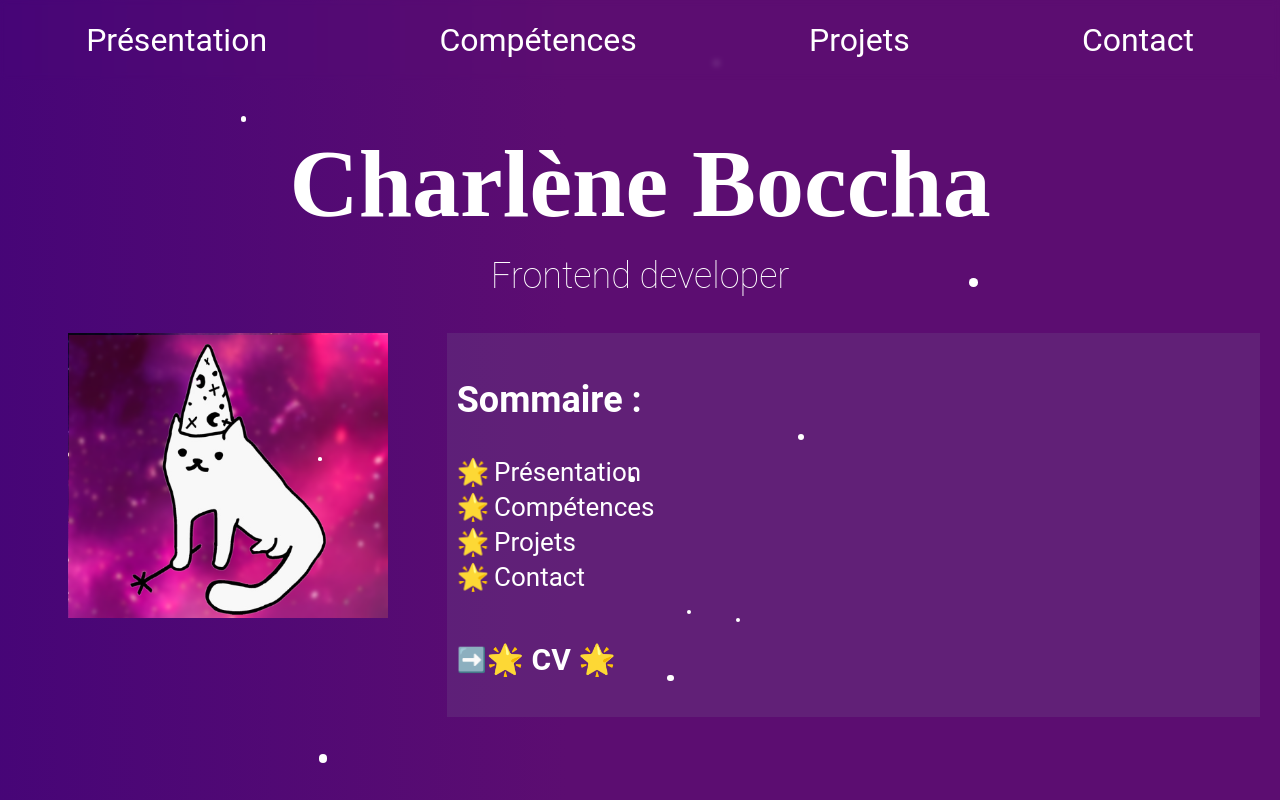
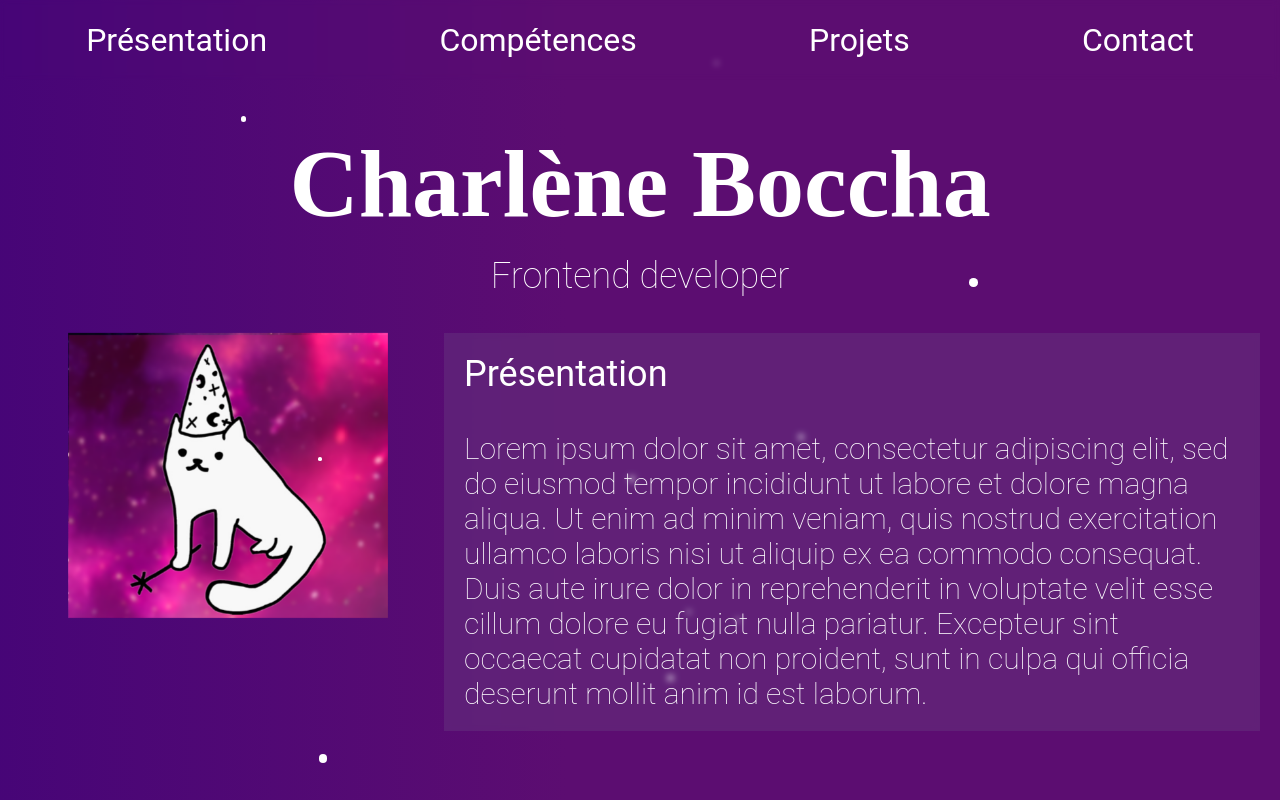
Before and after one commit to CharleneBo/portfolioCha, a React (Create React App) app: page / in a window 1280 px wide. Built offline with nearby package versions, Linux system fonts and the light colour scheme.

Commit message:
ajout bloc présentation + changement header pour scroll
Co-authored-by: Emma Goldblum <emmagoldblum@users.noreply.github.com>

```diff
--- a/src/components/PhotoSommaire/Sommaire.js
+++ b/src/components/PhotoSommaire/Sommaire.js
@@ -1,6 +1,6 @@
 import React from 'react';
 import styled from 'styled-components';
-import AvatarImage from '../../image/chatsorcier.png';;
+import AvatarImage from '../../image/chatsorcier.png';
 
 const MainBlock = styled.div`
   display: flex;
@@ -9,18 +9,17 @@ const MainBlock = styled.div`
 
 const Wrapper = styled.div`
   display: flex;
-  justify-content: space-between;
+  justify-content: space-around;
   width: 100%;
   padding: 20px;
 `;
 
 const LeftBlock = styled.div`
   flex: 1;
-  margin-right: 20px;
+  margin-right: 1rem;
 `;
 
 const Avatar = styled.img`
-
   margin-left: 3rem;
   max-width: 100%;
   height: auto;
@@ -29,53 +28,28 @@ const Avatar = styled.img`
 
 const RightBlock = styled.div`
   flex: 2;
-  background-color: rgba(  105, 63, 131, 0.4);
-
+  background-color: rgba(105, 63, 131, 0.4);
+  backdrop-filter: blur(3px);
 `;
 
-const Sommaire = styled.div`
-  padding: 10px;
-  border-radius: 5px;
+const Presentation = styled.div`
+  padding: 20px;
+  border-radius: 2px;
 `;
 
-const SommaireTitle = styled.h3`
+const PresentationTitle = styled.h3`
   font-size: 36px;
   color: #ffffff;
+  margin-top: 0;
+  font-weight: 400;
 `;
 
-const SommaireList = styled.ul`
-  list-style: none;
-  padding: 0;
-`;
-
-const SommaireItem = styled.li`
-  margin-bottom: 5px;
-  display: flex;
-  align-items: center;
-  color: white;
-  font-size: 26px;
-`;
-
-const Icon = styled.span`
-  margin-right: 5px;
-`;
-
-const CVBlock = styled.div`
-  display: flex;
-  align-items: center;
-  margin-top: 20px;
-  color: white;
-`;
-
-const CVText = styled.p`
-  margin-right: 10px;
-  font-weight: bold;
+const PresentationText = styled.div`
   font-size: 30px;
-`;
-
-const CVArrow = styled.span`
-  font-size: 24px;
-  cursor: pointer;
+  color: #ffffff;
+  word-wrap: break-word;
+  max-width: 100%;
+  font-weight: 200;
 `;
 
 function PhotoSommaire() {
@@ -87,27 +61,12 @@ function PhotoSommaire() {
           <Avatar src={AvatarImage} alt="Avatar" />
         </LeftBlock>
         <RightBlock>
-          <Sommaire>
-            <SommaireTitle>Sommaire :</SommaireTitle>
-            <SommaireList>
-              <SommaireItem>
-                <Icon>🌟</Icon> Présentation
-              </SommaireItem>
-              <SommaireItem>
-                <Icon>🌟</Icon> Compétences
-              </SommaireItem>
-              <SommaireItem>
-                <Icon>🌟</Icon> Projets
-              </SommaireItem>
-              <SommaireItem>
-                <Icon>🌟</Icon> Contact
-              </SommaireItem>
-            </SommaireList>
-            <CVBlock>
-              <CVArrow>➡️</CVArrow>
-              <CVText>🌟 CV 🌟</CVText>
-            </CVBlock>
-          </Sommaire>
+          <Presentation>
+            <PresentationTitle>Présentation</PresentationTitle>
+            <PresentationText>
+            Lorem ipsum dolor sit amet, consectetur adipiscing elit, sed do eiusmod tempor incididunt ut labore et dolore magna aliqua. Ut enim ad minim veniam, quis nostrud exercitation ullamco laboris nisi ut aliquip ex ea commodo consequat. Duis aute irure dolor in reprehenderit in voluptate velit esse cillum dolore eu fugiat nulla pariatur. Excepteur sint occaecat cupidatat non proident, sunt in culpa qui officia deserunt mollit anim id est laborum.
+            </PresentationText>
+          </Presentation>
         </RightBlock>
       </Wrapper>
     </MainBlock>
```
